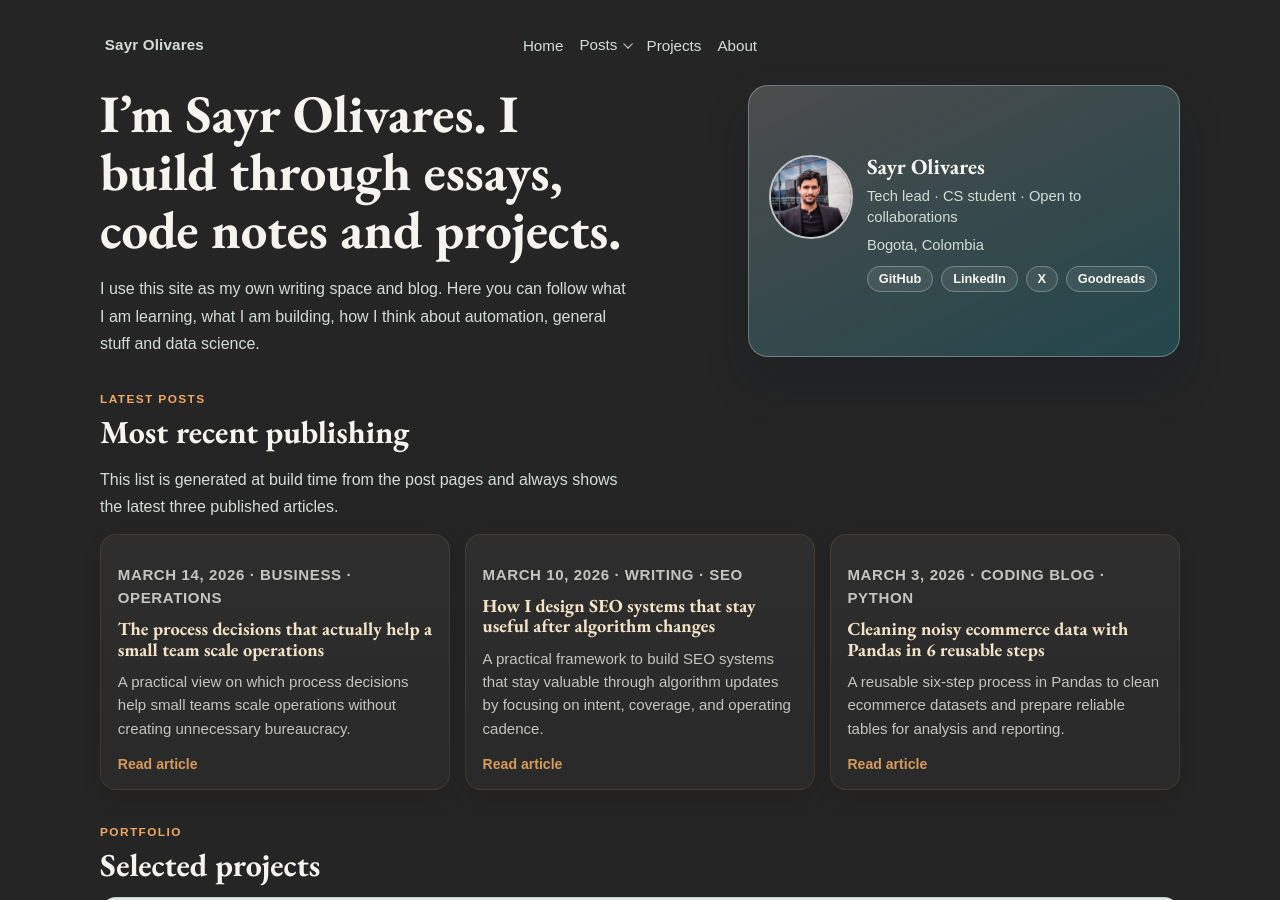
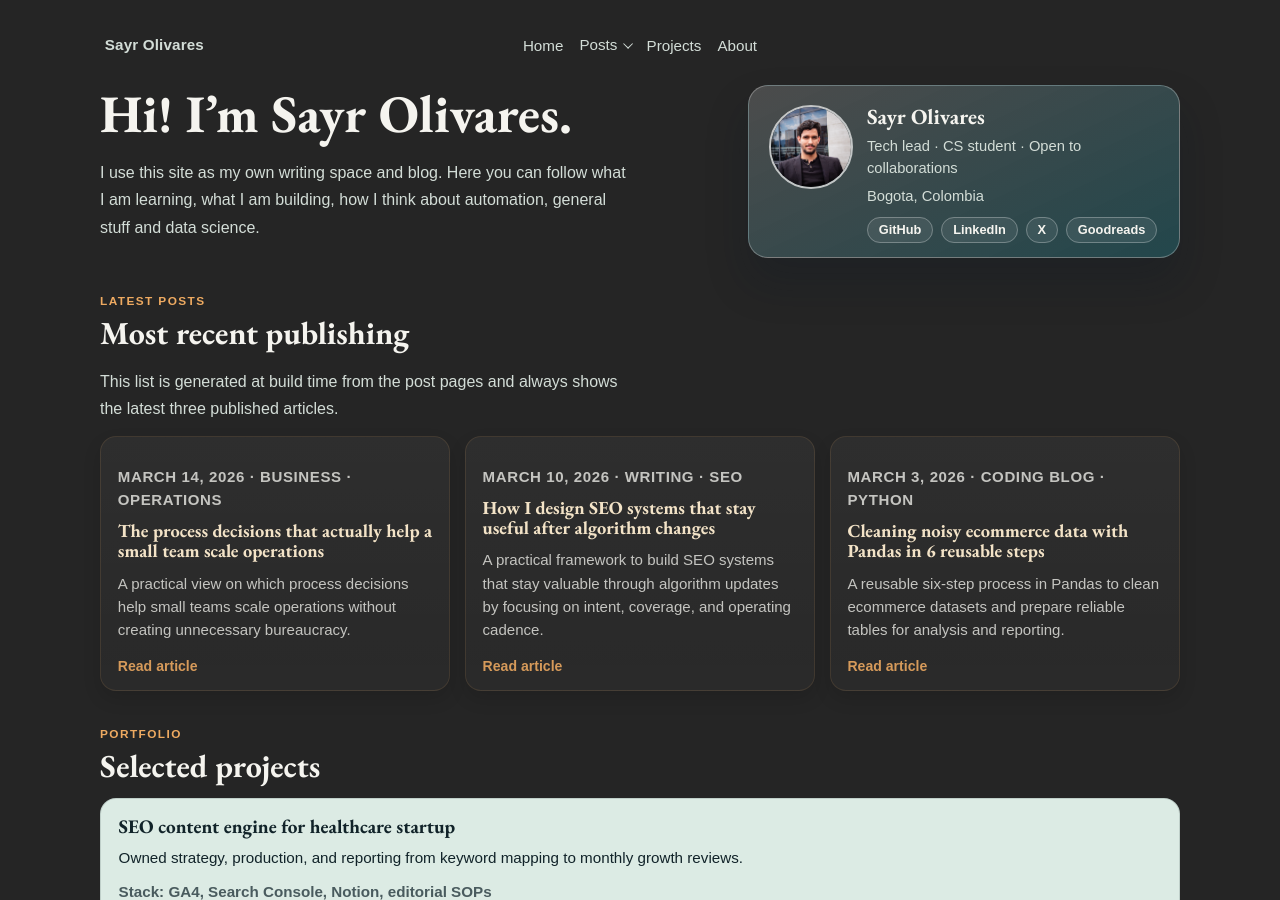
Before and after one commit to sayrolivares/sayrolivares.github.io, a Jekyll site: the page built from index.html, in a window 1280 px wide and 900 px high. Built offline with Jekyll 4.4.1, drawn with Linux system fonts in a browser that asks for light colours; some web fonts are replaced.

Commit message:
Changed seo_title, description and og_description to what I really want to focus.

```diff
--- a/index.html
+++ b/index.html
@@ -1,9 +1,9 @@
 ---
 layout: default
 title: Sayr Olivares
-seo_title: Sayr Olivares | Portfolio, Writing & Code Notes
-description: Personal portfolio by Sayr Olivares. A home for writing, coding notes, and projects in SEO, automation, and data science.
-og_description: A personal site for essays, coding posts, and portfolio projects.
+seo_title: Sayr Olivares | Computer Science & Research
+description: Notes on Computer Science, research and automation.
+og_description: Notes on Computer Science, research and automation.
 schema_type: person
 og_type: website
 nav_label: Main navigation
@@ -11,7 +11,7 @@
 {% assign post_pages = site.pages | where: "layout", "post" | sort: "date" | reverse %}
 <section class="hero" id="about">
     <div>
-        <h1>I’m Sayr Olivares. I build through essays, code notes and projects.</h1>
+        <h1>Hi! I’m Sayr Olivares.</h1>
         <p class="hero-copy">
             I use this site as my own writing space and blog.
             Here you can follow what I am learning, what I am building, how I think about automation, general stuff and data science.
```
